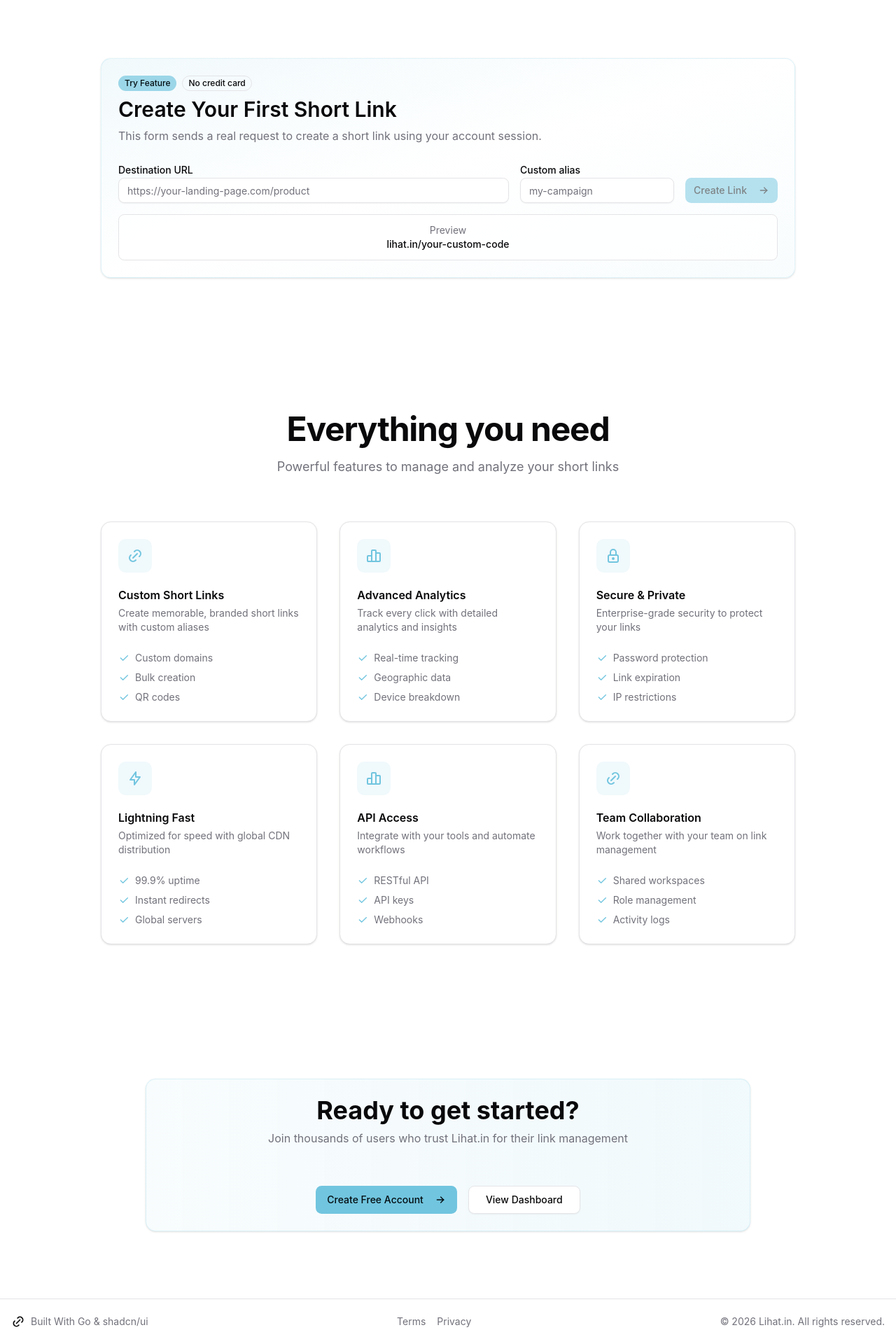
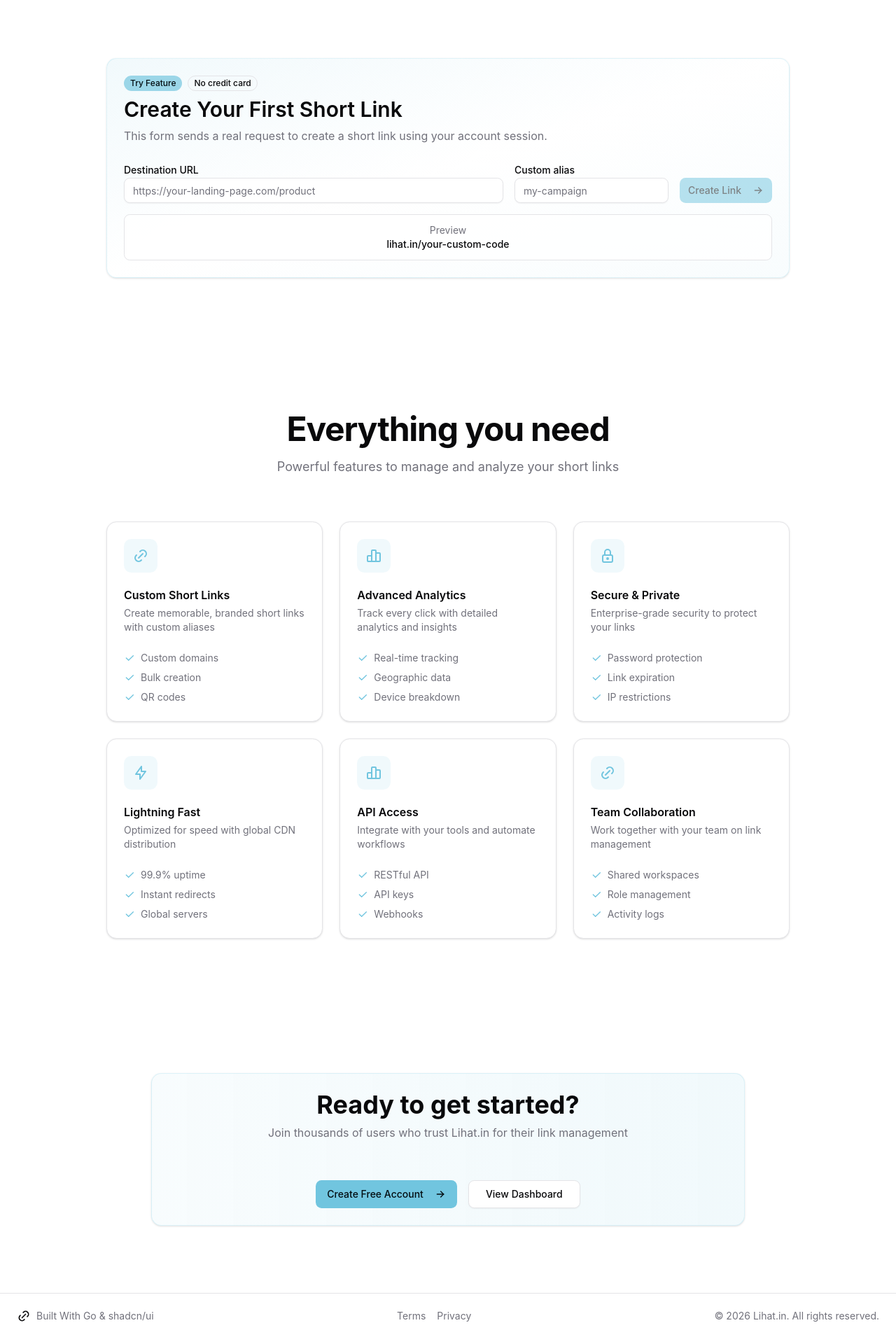
Before and after one commit to adehusnim37/Lihatin-UI, a Next.js app: page / in a window 1280 px wide. Shown: the part 802-2722 px from the top of the page at 70% size. Built offline with nearby package versions, Linux system fonts and the light colour scheme; no server answers.

Commit message:
style: improve layout and spacing in the main page components

```diff
--- a/app/page.tsx
+++ b/app/page.tsx
@@ -140,7 +140,7 @@ export default function Index() {
       {/* Hero Section */}
       <section className="py-12 sm:py-16 md:py-20 lg:py-24">
         <div className="container mx-auto flex max-w-5xl flex-col items-center gap-4 px-4 text-center sm:px-6">
-          <Badge variant="outline" className="">
+          <Badge variant="outline" className="gap-1.5">
             🚀 Free & Open Source
           </Badge>
           <h1 className="text-3xl font-bold leading-tight tracking-tight min-[380px]:text-4xl sm:text-5xl md:text-6xl lg:text-7xl">
@@ -200,22 +200,25 @@ export default function Index() {
       </section>
 
       {/* Try Create Link Section */}
-      <section className="pb-20 md:pb-24">
-        <div className="container mx-auto max-w-5xl px-4">
+      <section className="pb-12 sm:pb-16 md:pb-24">
+        <div className="container mx-auto max-w-5xl px-4 sm:px-6">
           <Card className="border-primary/20 bg-gradient-to-br from-primary/10 via-background to-primary/5 shadow-sm">
-            <CardHeader>
+            <CardHeader className="px-4 sm:px-6">
               <div className="flex flex-wrap items-center gap-2">
                 <Badge variant="secondary">Try Feature</Badge>
                 <Badge variant="outline">No credit card</Badge>
               </div>
-              <CardTitle className="text-2xl sm:text-3xl">Create Your First Short Link</CardTitle>
-              <CardDescription className="text-base">
+              <CardTitle className="text-xl sm:text-2xl md:text-3xl">Create Your First Short Link</CardTitle>
+              <CardDescription className="text-sm leading-6 sm:text-base">
                 This form sends a real request to create a short link using your account session.
               </CardDescription>
             </CardHeader>
-            <CardContent>
-              <form className="grid gap-4 md:grid-cols-[1fr_220px_auto] md:items-end" onSubmit={handleTryCreateLink}>
-                <div className="space-y-2">
+            <CardContent className="px-4 sm:px-6">
+              <form
+                className="grid gap-4 sm:grid-cols-2 lg:grid-cols-[minmax(0,1fr)_220px_auto] lg:items-end"
+                onSubmit={handleTryCreateLink}
+              >
+                <div className="min-w-0 space-y-2 sm:col-span-2 lg:col-span-1">
                   <label htmlFor="demo-url" className="text-sm font-medium">
                     Destination URL
                   </label>
@@ -229,7 +232,7 @@ export default function Index() {
                     required
                   />
                 </div>
-                <div className="space-y-2">
+                <div className="min-w-0 space-y-2">
                   <label htmlFor="demo-alias" className="text-sm font-medium">
                     Custom alias
                   </label>
@@ -242,21 +245,25 @@ export default function Index() {
                     className="bg-background"
                   />
                 </div>
-                <Button type="submit" className="w-full md:w-auto" disabled={!demoUrl.trim() || isCreating}>
+                <Button
+                  type="submit"
+                  className="w-full sm:self-end lg:w-auto"
+                  disabled={!demoUrl.trim() || isCreating}
+                >
                   {isCreating ? "Creating..." : "Create Link"}
                   <IconArrowRight className="ml-2 size-4" />
                 </Button>
               </form>
 
-              <div className="mt-4 flex flex-col items-center justify-center rounded-md border bg-background/80 px-3 py-3 text-center text-sm">
+              <div className="mt-4 flex min-w-0 flex-col items-center justify-center rounded-md border bg-background/80 px-3 py-3 text-center text-sm">
                 <span className="text-muted-foreground">Preview</span>
-                <span className="font-medium">{previewShortURL}</span>
+                <span className="max-w-full break-all font-medium">{previewShortURL}</span>
               </div>
 
               {createdShortURL && (
                 <div className="mt-3 flex flex-col items-center justify-center gap-2 rounded-md border border-emerald-300 bg-emerald-50 px-3 py-3 text-center text-sm text-emerald-900">
                   <Badge variant="secondary">Created</Badge>
-                  <span className="font-medium">{createdShortURL}</span>
+                  <span className="max-w-full break-all font-medium">{createdShortURL}</span>
                   <Button
                     type="button"
                     size="sm"
@@ -275,18 +282,18 @@ export default function Index() {
       </section>
 
       {/* Features Section */}
-      <section className="py-20 md:py-24">
-        <div className="container mx-auto max-w-5xl px-4">
-          <div className="text-center mb-16">
-            <h2 className="text-3xl font-bold tracking-tight sm:text-4xl md:text-5xl mb-4">
+      <section className="py-12 sm:py-16 md:py-24">
+        <div className="container mx-auto max-w-5xl px-4 sm:px-6">
+          <div className="mb-10 text-center sm:mb-12 md:mb-16">
+            <h2 className="mb-3 text-2xl font-bold tracking-tight sm:mb-4 sm:text-3xl md:text-5xl">
               Everything you need
             </h2>
-            <p className="text-lg text-muted-foreground">
+            <p className="text-base leading-7 text-muted-foreground sm:text-lg">
               Powerful features to manage and analyze your short links
             </p>
           </div>
 
-          <div className="grid gap-8 md:grid-cols-2 lg:grid-cols-3">
+          <div className="grid gap-4 sm:grid-cols-2 lg:grid-cols-3 lg:gap-6">
             {/* Feature 1 */}
             <Card>
               <CardHeader>
@@ -465,25 +472,25 @@ export default function Index() {
       </section>
 
       {/* CTA Section */}
-      <section className="py-20 md:py-24">
-        <div className="container mx-auto max-w-4xl px-4">
+      <section className="py-12 sm:py-16 md:py-24">
+        <div className="container mx-auto max-w-4xl px-4 sm:px-6">
           <Card className="border-primary/20 bg-gradient-to-r from-primary/5 to-primary/10">
-            <CardHeader className="pb-8 text-center">
-              <CardTitle className="text-3xl font-bold sm:text-4xl">
+            <CardHeader className="px-4 pb-4 text-center sm:px-6 sm:pb-6 md:pb-8">
+              <CardTitle className="text-2xl font-bold sm:text-3xl md:text-4xl">
                 Ready to get started?
               </CardTitle>
               <CardDescription className="text-base">
                 Join thousands of users who trust Lihat.in for their link management
               </CardDescription>
             </CardHeader>
-            <CardContent className="flex justify-center gap-4">
-              <Button size="lg" asChild>
+            <CardContent className="flex flex-col justify-center gap-3 px-4 sm:flex-row sm:gap-4 sm:px-6">
+              <Button size="lg" className="w-full sm:w-auto" asChild>
                 <Link href="/auth/register">
                   Create Free Account
                   <IconArrowRight className="ml-2 size-4" />
                 </Link>
               </Button>
-              <Button size="lg" variant="outline" asChild>
+              <Button size="lg" variant="outline" className="w-full sm:w-auto" asChild>
                 <Link href="/main">View Dashboard</Link>
               </Button>
             </CardContent>
@@ -493,14 +500,14 @@ export default function Index() {
 
       {/* Footer */}
       <footer className="border-t py-6 md:py-0">
-        <div className="container mx-auto flex max-w-7xl flex-col items-center justify-between gap-4 px-4 md:h-16 md:flex-row">
+        <div className="container mx-auto flex max-w-7xl flex-col items-center justify-between gap-4 px-4 text-center sm:px-6 md:min-h-16 md:flex-row md:text-left">
           <div className="flex items-center gap-2">
             <IconLink className="size-5" />
             <p className="text-sm text-muted-foreground">
               Built With Go & shadcn/ui
             </p>
           </div>
-          <div className="flex gap-4">
+          <div className="flex flex-wrap justify-center gap-x-4 gap-y-2">
             <Link href="/terms" className="text-sm text-muted-foreground hover:underline">Terms</Link>
             <Link href="/privacy" className="text-sm text-muted-foreground hover:underline">Privacy</Link>
           </div>
```
